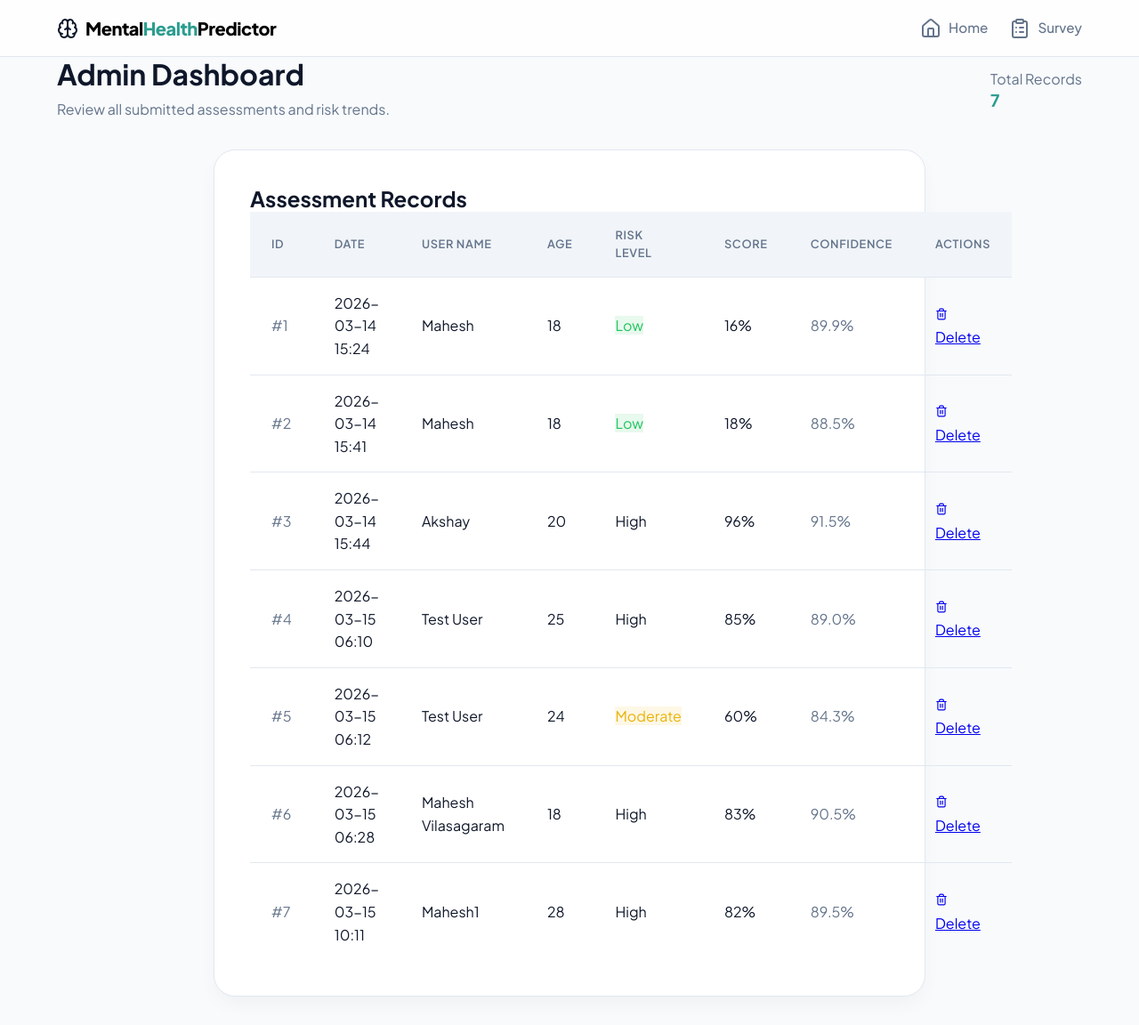
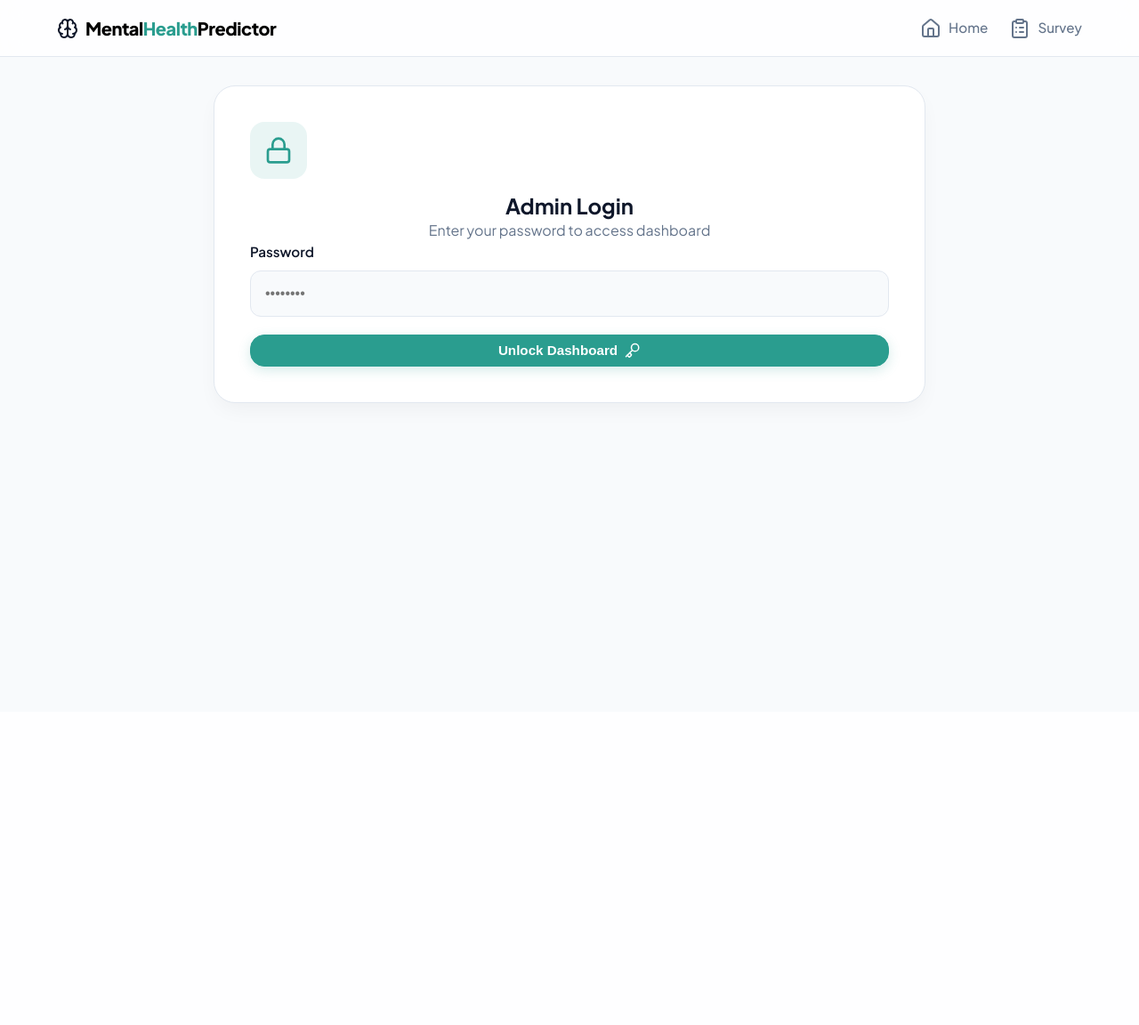
Before and after one commit to mahesh11112007/mental-health-predict, a Flask app: template templates/admin.html in a window 1280 px wide. Shown: the whole page at 89% size. After the commit the page ends 457 px from the top, so only its background shows below. Run offline with Flask 3, Linux system fonts and the light colour scheme; the template is opened without the code that fills it: values that come from a table or form of the project are taken from there, others are empty.

Commit message:
Enhance mobile compatibility and add dashboard login

```diff
--- a/app.py
+++ b/app.py
@@ -232,25 +232,35 @@ def survey():
 def result():
     return render_template('result.html')
 
-@app.route('/admin')
+@app.route('/admin', methods=['GET', 'POST'])
 def admin():
-    # Simple password set in env, defaults to 'admin123' if not set
-    # Access via: /admin?pass=admin123
     admin_pass = os.environ.get('ADMIN_PASSWORD', 'admin123')
-    provided_pass = request.args.get('pass')
 
-    if provided_pass != admin_pass:
-        return f"<h3 style='color:red;'>Access Denied</h3><p><code>/admin?pass=your_password</code></p>", 403
+    # Check if already authenticated via session or URL param
+    is_authenticated = session.get('admin_authed') == True
+    provided_pass = request.args.get('pass') or (request.form.get('password') if request.method == 'POST' else None)
+
+    if provided_pass == admin_pass:
+        session['admin_authed'] = True
+        is_authenticated = True
+        # If password was in URL, redirect to clean URL but keep session
+        if request.args.get('pass'):
+            return redirect(url_for('admin'))
+
+    if not is_authenticated:
+        return render_template('admin.html', authenticated=False)
 
     assessments = Assessment.query.order_by(Assessment.date.desc()).all()
-    return render_template('admin.html', assessments=assessments)
+    return render_template('admin.html', assessments=assessments, authenticated=True)
+
+@app.route('/admin/logout')
+def admin_logout():
+    session.pop('admin_authed', None)
+    return redirect(url_for('index'))
 
 @app.route('/admin/delete/<int:id>')
 def delete_assessment(id):
-    admin_pass = os.environ.get('ADMIN_PASSWORD', 'admin123')
-    provided_pass = request.args.get('pass')
-
-    if provided_pass != admin_pass:
+    if session.get('admin_authed') != True:
         return "Unauthorized", 403
 
     assessment = Assessment.query.get_or_404(id)
@@ -261,7 +271,7 @@ def delete_assessment(id):
         db.session.rollback()
         print(f"Error deleting record: {e}")
 
-    return redirect(url_for('admin', **{'pass': admin_pass}))
+    return redirect(url_for('admin'))
 
 # --- API Endpoints ---
 @app.route('/api/predict', methods=['POST'])
--- a/templates/admin.html
+++ b/templates/admin.html
@@ -3,21 +3,27 @@
 {% block title %}Admin Dashboard | MentalHealthPredictor{% endblock %}
 
 {% block content %}
-<div class="container relative z-10 py-12">
-    <div class="flex items-center justify-between mb-8 max-w-[1200px] mx-auto">
+<div class="container relative z-10 py-8 md:py-12">
+    {% if authenticated %}
+        <!-- Dashboard Header -->
+        <div class="flex flex-col md:flex-row md:items-center justify-between gap-6 mb-8 max-w-[1200px] mx-auto">
             <div>
-            <h1 class="text-4xl font-extrabold tracking-tight mb-2">Admin Dashboard</h1>
+                <h1 class="text-3xl md:text-4xl font-extrabold tracking-tight mb-2">Admin Dashboard</h1>
                 <p class="text-muted">Review all submitted assessments and risk trends.</p>
             </div>
-        <div class="flex gap-4">
-            <div class="stat-card p-4 min-w-[200px]">
+            <div class="flex items-center gap-4">
+                <div class="stat-card p-4 min-w-[150px] shadow-sm border border-border rounded-2xl bg-white">
                     <p class="text-xs font-bold text-muted uppercase tracking-wider mb-1">Total Records</p>
                     <h3 class="text-2xl font-black text-primary">{{ assessments|length }}</h3>
                 </div>
+                <a href="/admin/logout" class="btn btn-outline gap-2 px-4 py-2 text-sm">
+                    <i data-lucide="log-out" style="width:16px;height:16px;"></i> Logout
+                </a>
             </div>
         </div>
 
-    <div class="survey-card max-w-[1200px] mx-auto overflow-hidden">
+        <!-- Desktop/Table View (Hidden on mobile) -->
+        <div class="survey-card max-w-[1200px] mx-auto overflow-hidden hidden md:block">
             <div class="p-6 border-b border-border bg-muted/30">
                 <h2 class="text-xl font-bold">Assessment Records</h2>
             </div>
@@ -54,17 +60,11 @@
                             <td class="p-4 border-b border-border font-mono">{{ item.score }}%</td>
                             <td class="p-4 border-b border-border text-muted text-sm">{{ item.confidence|round(1) }}%</td>
                             <td class="p-4 border-b border-border text-right">
-                            <a href="{{ url_for('delete_assessment', id=item.id, **{'pass': request.args.get('pass')}) }}"
-                               class="btn-delete text-destructive hover:bg-destructive/10 p-2 rounded-lg transition-colors inline-flex items-center gap-1 text-xs font-bold"
-                               onclick="return confirm('Are you sure you want to delete this record? This action cannot be undone.')">
-                                <i data-lucide="trash-2" style="width:14px;height:14px;"></i> Delete
+                                <a href="{{ url_for('delete_assessment', id=item.id) }}"
+                                   class="btn-delete text-destructive hover:bg-destructive/10 p-2 rounded-lg transition-colors inline-grid"
+                                   onclick="return confirm('Are you sure?')">
+                                    <i data-lucide="trash-2" style="width:16px;height:16px;"></i>
                                 </a>
-                        </td>
-                    </tr>
-                    {% else %}
-                    <tr>
-                        <td colspan="8" class="p-12 text-center text-muted italic">
-                            No assessments found in the database yet.
                             </td>
                         </tr>
                         {% endfor %}
@@ -72,6 +72,85 @@
                 </table>
             </div>
         </div>
+
+        <!-- Mobile Card View (Hidden on desktop) -->
+        <div class="md:hidden space-y-4">
+            <h2 class="text-xl font-bold mb-4 px-2">Assessment Records</h2>
+            {% for item in assessments %}
+            <div class="survey-card p-5 !m-0">
+                <div class="flex justify-between items-start mb-4">
+                    <div>
+                        <p class="text-xs font-mono text-muted mb-1">ID: #{{ item.id }}</p>
+                        <h3 class="text-lg font-bold">{{ item.user_name or 'Anonymous' }}</h3>
+                        <p class="text-xs text-muted">{{ item.date.strftime('%b %d, %Y • %H:%M') }}</p>
+                    </div>
+                    <span class="px-3 py-1 rounded-full text-xs font-bold
+                        {% if item.risk_level == 'High' %}bg-destructive/10 text-destructive
+                        {% elif item.risk_level == 'Moderate' %}bg-warning/10 text-warning
+                        {% else %}bg-success/10 text-success{% endif %}">
+                        {{ item.risk_level }}
+                    </span>
+                </div>
+
+                <div class="grid grid-cols-3 gap-2 mb-4 bg-muted/30 p-3 rounded-xl">
+                    <div class="text-center">
+                        <p class="text-[10px] text-muted uppercase font-bold">Age</p>
+                        <p class="font-bold">{{ item.age or '-' }}</p>
+                    </div>
+                    <div class="text-center border-x border-border">
+                        <p class="text-[10px] text-muted uppercase font-bold">Score</p>
+                        <p class="font-bold">{{ item.score }}%</p>
+                    </div>
+                    <div class="text-center">
+                        <p class="text-[10px] text-muted uppercase font-bold">Conf.</p>
+                        <p class="font-bold">{{ item.confidence|round(0) }}%</p>
+                    </div>
+                </div>
+
+                <div class="flex justify-end">
+                    <a href="{{ url_for('delete_assessment', id=item.id) }}"
+                       class="btn btn-outline text-destructive hover:bg-destructive/10 border-destructive/20 w-full justify-center py-2"
+                       onclick="return confirm('Are you sure?')">
+                        <i data-lucide="trash-2" style="width:16px;height:16px;"></i> Delete Record
+                    </a>
+                </div>
+            </div>
+            {% else %}
+            <div class="survey-card p-12 text-center text-muted italic">
+                No assessments found yet.
+            </div>
+            {% endfor %}
+        </div>
+
+    {% else %}
+        <!-- Login Section -->
+        <div class="max-w-[400px] mx-auto pt-10">
+            <div class="survey-card p-8">
+                <div class="text-center mb-8">
+                    <div class="icon-box bg-primary-10 text-primary mx-auto mb-4" style="width:64px; height:64px;">
+                        <i data-lucide="lock" style="width:32px; height:32px;"></i>
+                    </div>
+                    <h2 class="text-2xl font-bold">Admin Login</h2>
+                    <p class="text-muted mt-2">Enter your password to access dashboard</p>
+                </div>
+
+                <form method="POST" action="/admin" class="space-y-6">
+                    <div class="form-group">
+                        <label for="password">Password</label>
+                        <input type="password" id="password" name="password"
+                               class="form-control" placeholder="••••••••" required
+                               style="width: 100%; padding: 1rem; border-radius: 12px; border: 1px solid var(--border); background: var(--background); font-size: 1rem;">
+                    </div>
+                    <button type="submit" class="btn btn-primary w-full py-4 text-base shadow-glow">
+                        Unlock Dashboard <i data-lucide="key" style="width:18px; height:18px;"></i>
+                    </button>
+                    {% if request.method == 'POST' %}
+                    <p class="text-destructive text-center text-sm font-semibold">Incorrect password. Please try again.</p>
+                    {% endif %}
+                </form>
+            </div>
+        </div>
+    {% endif %}
 </div>
 
 <style>
@@ -79,5 +158,7 @@
     .text-success { color: rgb(34, 197, 94); }
     .bg-warning\/10 { background-color: rgba(234, 179, 8, 0.1); }
     .text-warning { color: rgb(234, 179, 8); }
+    .bg-destructive\/10 { background-color: rgba(239, 68, 68, 0.1); }
+    .text-destructive { color: rgb(239, 68, 68); }
 </style>
 {% endblock %}
```
Lines whose indentation alone changed are shown as unchanged.
